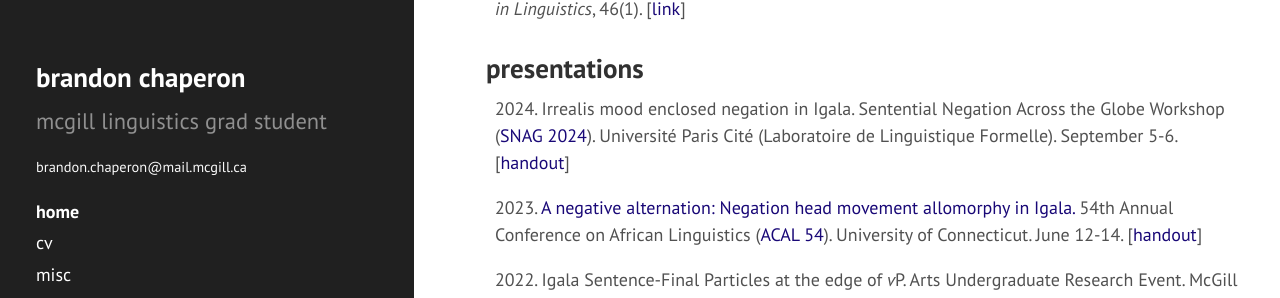
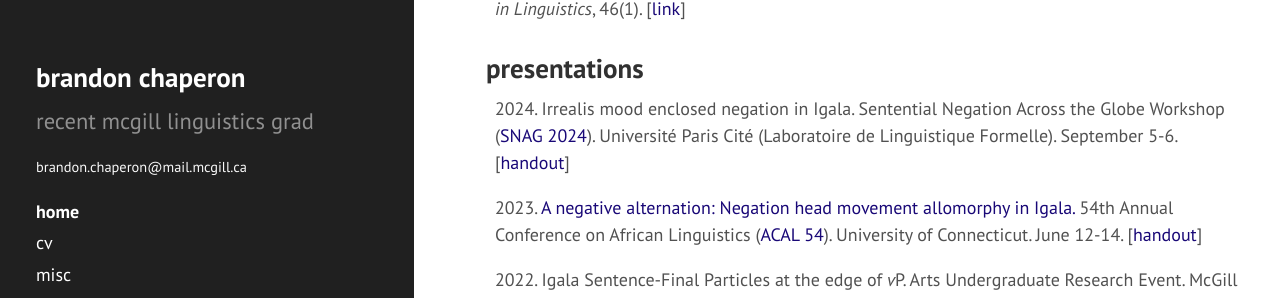
Before and after one commit to bchaper0n/bchaper0n.github.io, a Jekyll site: the page built from index.html, in a window 1280 px wide. Shown: the part 492-790 px from the top of the page. Built offline with Jekyll 4.4.1, drawn with Linux system fonts in a browser that asks for light colours; comment, search, counter and statistics services are not loaded.

Commit message:
update grad desc

```diff
--- a/_config.yml
+++ b/_config.yml
@@ -9,7 +9,7 @@ relative_permalinks: false
 # Setup
 title:            brandon chaperon
 tagline:          ''
-description:      'mcgill linguistics grad student'
+description:      'recent mcgill linguistics grad'
 url:              https://bchap.ca/
 baseurl:          /
 
```
